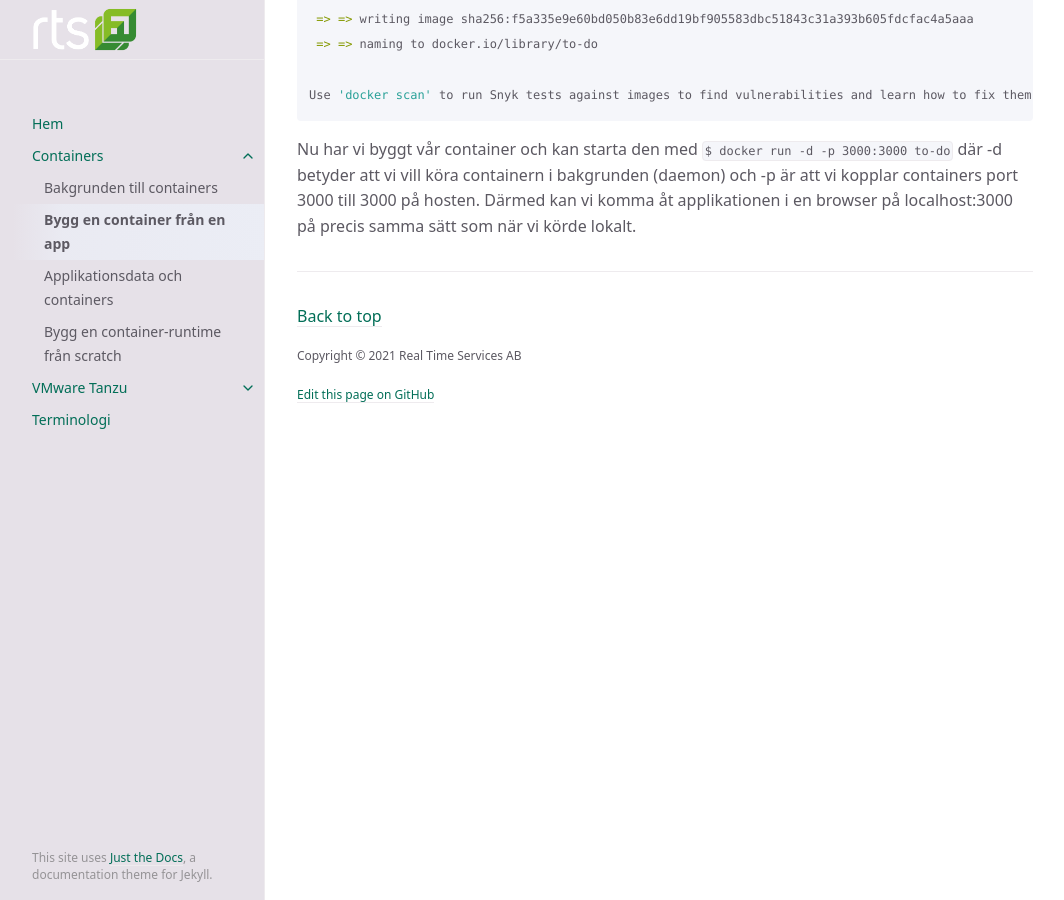
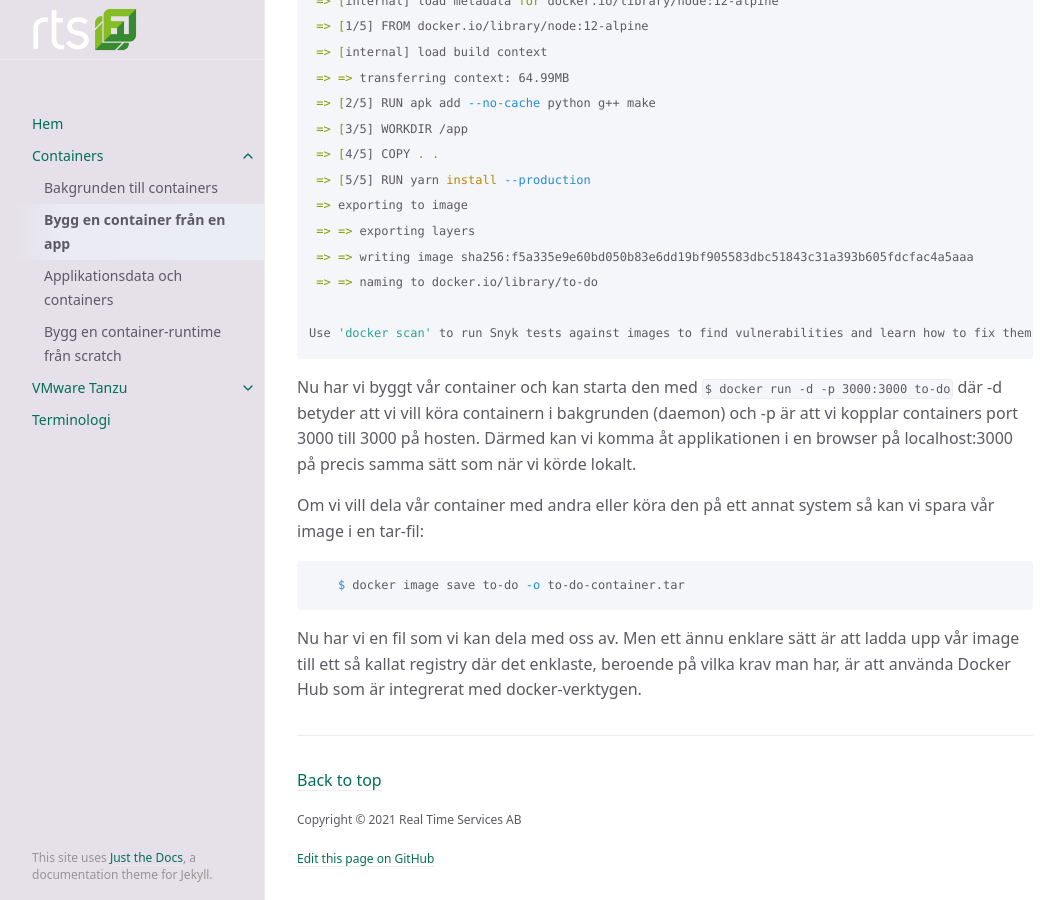
Before and after one commit to RTSAB/rtsab.github.io, a Jekyll site: the page built from docs/containers/container-build.md, in a window 1280 px wide and 900 px high, scrolled down 3256 px. Shown: the whole window, without its empty margins (107-1171 px from the left). Built offline with Jekyll 4.4.1, drawn with Linux system fonts in a browser that asks for light colours; some of the changed text lies outside the part shown.

Commit message:
Uppdatera med info om registry

````diff
--- a/docs/containers/container-build.md
+++ b/docs/containers/container-build.md
@@ -4,8 +4,19 @@ title:  "Bygg en container från en app"
 parent: "Containers"
 nav_order: 2
 ---
+# Paketera en applikation i en container
+{: .no_toc }
 
-## Paketera en applikation i en container
+<details open markdown="block">
+  <summary>
+    Innehåll
+  </summary>
+  {: .text-delta }
+1. TOC
+{:toc}
+</details>
+
+## Inledning
 
 För att visa hur det går till att paketera en applikation i en container kommer vi att utgå från Dockers egna introduktionsexempel. Det är en enkel To Do-app som är skriven i node.js.
 
@@ -23,7 +34,7 @@ Applikationen har en hel del beroenden för att kunna köra. Det enklaste är at
 
 Skapa därefter en tom file i /etc/todos/todo.db så ska applikationen starta.
 
-### Dockerfile
+## Dockerfile
 
 Men vi vill ju enkelt kunna distribuera och köra applikationen även i andra system. Därför ska vi nu paketera den i en container. Det första vi gör är att skapa en fil som heter `Dockerfile` i samma mapp som package.json med följande innehåll:
 
@@ -51,7 +62,7 @@ Sen kör vi yarn som är en annan package manager lik npm. Den läser alla depen
 
 Slutligen så startar vi applikationen med node och pekar på index.js i /app/src biblioteket.
 
-### Docker build
+## Docker build
 
 Nu är det dags att bygga själva containern och det gör man med `docker build -t to-do .`. "to-do" är namnet vi ger containern och -t är flaggan som låter oss sätta namnet. Vi avslutar med "." för att visa att vi ska bygga i nuvarande bibliotek.
 
@@ -89,3 +100,11 @@ Use 'docker scan' to run Snyk tests against images to find vulnerabilities and l
 ```
 
 Nu har vi byggt vår container och kan starta den med `$ docker run -d -p 3000:3000 to-do` där -d betyder att vi vill köra containern i bakgrunden (daemon) och -p är att vi kopplar containers port 3000 till 3000 på hosten. Därmed kan vi komma åt applikationen i en browser på localhost:3000 på precis samma sätt som när vi körde lokalt.
+
+Om vi vill dela vår container med andra eller köra den på ett annat system så kan vi spara vår image i en tar-fil:
+
+```bash
+    $ docker image save to-do -o to-do-container.tar
+```
+
+Nu har vi en fil som vi kan dela med oss av. Men ett ännu enklare sätt är att ladda upp vår image till ett så kallat registry där det enklaste, beroende på vilka krav man har, är att använda Docker Hub som är integrerat med docker-verktygen.
````
